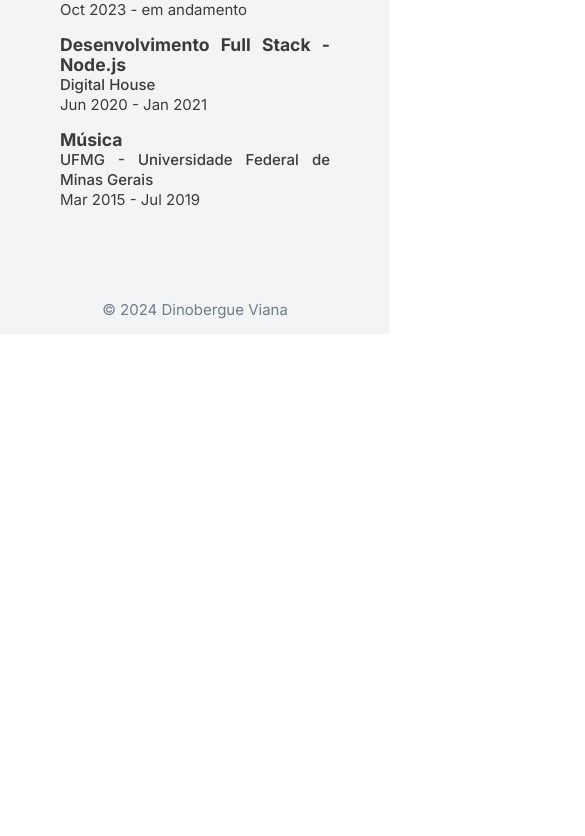
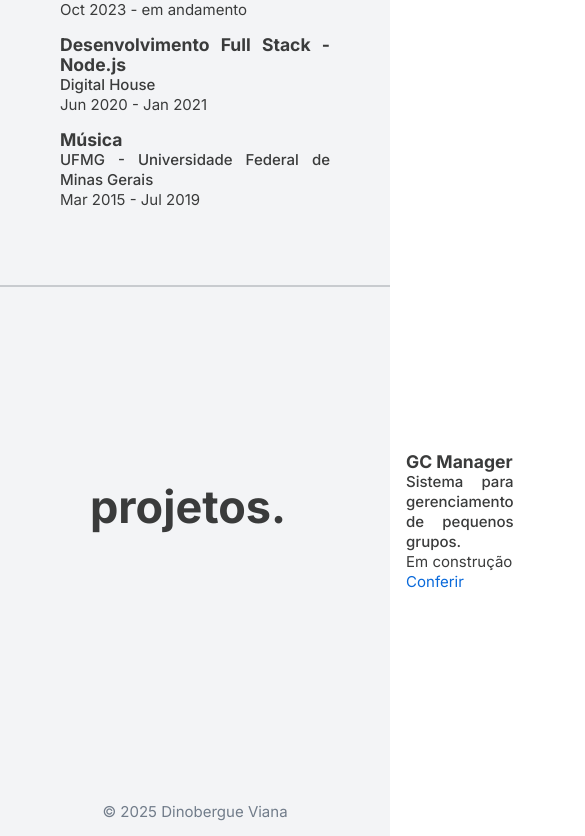
Before and after one commit to dinobergviana/meu-site, a Vue app: page / in a window 390 px wide. Shown: the part 2866-3702 px from the top of the page, 585 px wide, since content can reach past the window. Before the commit the page ends 3200 px from the top, so only its background shows below. Built offline with nearby package versions, Linux system fonts and the light colour scheme.

Commit message:
feat: add /projects/gc-manager route

```diff
--- a/package.json
+++ b/package.json
@@ -7,7 +7,7 @@
     "lint:prettier:fix": "prettier --write ."
   },
   "engines": {
-    "node": "16.x"
+    "node": "18.x"
   },
   "dependencies": {
     "core-js": "^3.30.2",
--- a/src/components/global/Footer.vue
+++ b/src/components/global/Footer.vue
@@ -1,7 +1,7 @@
 <template>
   <footer>
     <div class="footer-container">
-      <span>&#169; 2024 Dinobergue Viana</span>
+      <span>&#169; 2025 Dinobergue Viana</span>
     </div>
   </footer>
 </template>
--- a/src/components/hero/Hero.vue
+++ b/src/components/hero/Hero.vue
@@ -135,7 +135,7 @@ export default {
 
 .navigate-down-container {
   position: absolute;
-  bottom: 1em;
+  bottom: 3em;
   animation: go-back 1s;
 }
 
--- /dev/null
+++ b/src/components/projects/Projects.vue
@@ -0,0 +1,115 @@
+<template>
+  <section id="project" class="projects-container">
+    <div class="project-section-title-container">
+      <h3 class="project-section-title">
+        {{ lang === "pt" ? "projetos." : "project." }}
+      </h3>
+    </div>
+    <div class="project-container">
+      <div
+        v-for="project in projects"
+        :key="project.title"
+        class="project-container"
+      >
+        <h3 class="project-name">{{ project.title }}</h3>
+        <p class="description">{{ project.description }}</p>
+        <span class="project-status">{{ project.status }}</span>
+        <router-link :to="project.url">{{ project.linkLabel }}</router-link>
+      </div>
+    </div>
+  </section>
+</template>
+<script>
+import { mapState } from "pinia";
+import { useGlobalState } from "../../stores/global-state";
+import { PROJECTS_LANG } from "./projects-lang.js";
+
+export default {
+  name: "project",
+  computed: {
+    ...mapState(useGlobalState, {
+      lang: "getLang",
+      projects() {
+        return PROJECTS_LANG[this.lang];
+      },
+    }),
+  },
+};
+</script>
+
+<style scoped>
+.projects-container {
+  display: grid;
+  grid-template-columns: 1fr 1fr;
+  min-height: 50vh;
+  background: var(--white-100);
+  padding: 3rem 6rem;
+}
+
+.project-section-title-container {
+  display: flex;
+  align-items: center;
+}
+
+.project-section-title {
+  font-size: 3rem;
+  color: var(--gray-600);
+}
+
+.projects-container {
+  color: var(--gray-600);
+  text-align: justify;
+  line-height: 20px;
+}
+
+.project-container {
+  margin-bottom: 1rem;
+}
+
+.description {
+  font-weight: 500;
+}
+
+.project-status {
+  display: block;
+}
+
+.project-text-paragraph {
+  margin-bottom: 1rem;
+}
+
+a {
+  text-decoration: none;
+  color: var(--blue-300);
+  transition: 0.2s;
+}
+
+a:hover {
+  color: var(--blue-200);
+}
+
+.warning {
+  color: var(--gray-200);
+  text-align: left;
+  font-size: 1.2rem;
+}
+
+hr {
+  margin: 1.5rem 0;
+  border: 0.9px solid;
+  border-color: var(--divider);
+}
+
+@media (max-width: 840px) {
+  .project-container {
+    display: flex;
+    flex-direction: column;
+    padding: 4rem;
+  }
+
+  .project-section-title-container {
+    justify-content: center;
+    margin-bottom: 4rem;
+  }
+}
+</style>
--- /dev/null
+++ b/src/components/projects/projects-lang.js
@@ -0,0 +1,20 @@
+export const PROJECTS_LANG = {
+  pt: [
+    {
+      title: "GC Manager",
+      description: "Sistema para gerenciamento de pequenos grupos.",
+      status: "Em construção",
+      linkLabel: "Conferir",
+      url: "/projects/gc-manager"
+    },
+  ],
+  en: [
+    {
+      title: "GC Manager",
+      description: "A system for managing small groups.",
+      status: "Under construction",
+      linkLabel: "Check it out",
+      url: "/projects/gc-manager"
+    },
+  ],
+};
--- a/src/pages/home/Home.vue
+++ b/src/pages/home/Home.vue
@@ -7,6 +7,8 @@
     <Experience />
     <hr />
     <Education />
+    <hr />
+    <Projects />
   </section>
 </template>
 <script>
@@ -14,8 +16,8 @@ import MainHeader from "../../components/header/Header.vue";
 import Hero from "../../components/hero/Hero.vue";
 import About from "../../components/about/About.vue";
 import Education from "../../components/education/Education.vue";
-
 import Experience from "../../components/experience/Experience.vue";
+import Projects from "../../components/projects/Projects.vue";
 
 export default {
   name: "HomePage",
@@ -25,6 +27,7 @@ export default {
     About,
     Experience,
     Education,
+    Projects
   },
 };
 </script>
--- /dev/null
+++ b/src/pages/projects/gc-manager/gc-manager.vue
@@ -0,0 +1,9 @@
+<template>
+  <section>
+    <h1>GC Manager</h1>
+  </section>
+</template>
+
+<script setup></script>
+
+<style scoped></style>
--- a/src/router/index.js
+++ b/src/router/index.js
@@ -1,5 +1,7 @@
 import { createRouter, createWebHistory } from "vue-router";
+
 import HomePage from "../pages/home/Home.vue";
+import GCManagerPage from "../pages/projects/gc-manager/gc-manager.vue";
 
 const routes = [
   {
@@ -7,6 +9,11 @@ const routes = [
     name: "Home",
     component: HomePage,
   },
+    {
+    path: "/projects/gc-manager",
+    name: "GCManagerPage",
+    component: GCManagerPage,
+  },
 ];
 
 export const router = createRouter({
```
Also changed, not shown: src/components/projects/education-lang.js (added, +46 -0 lines).
